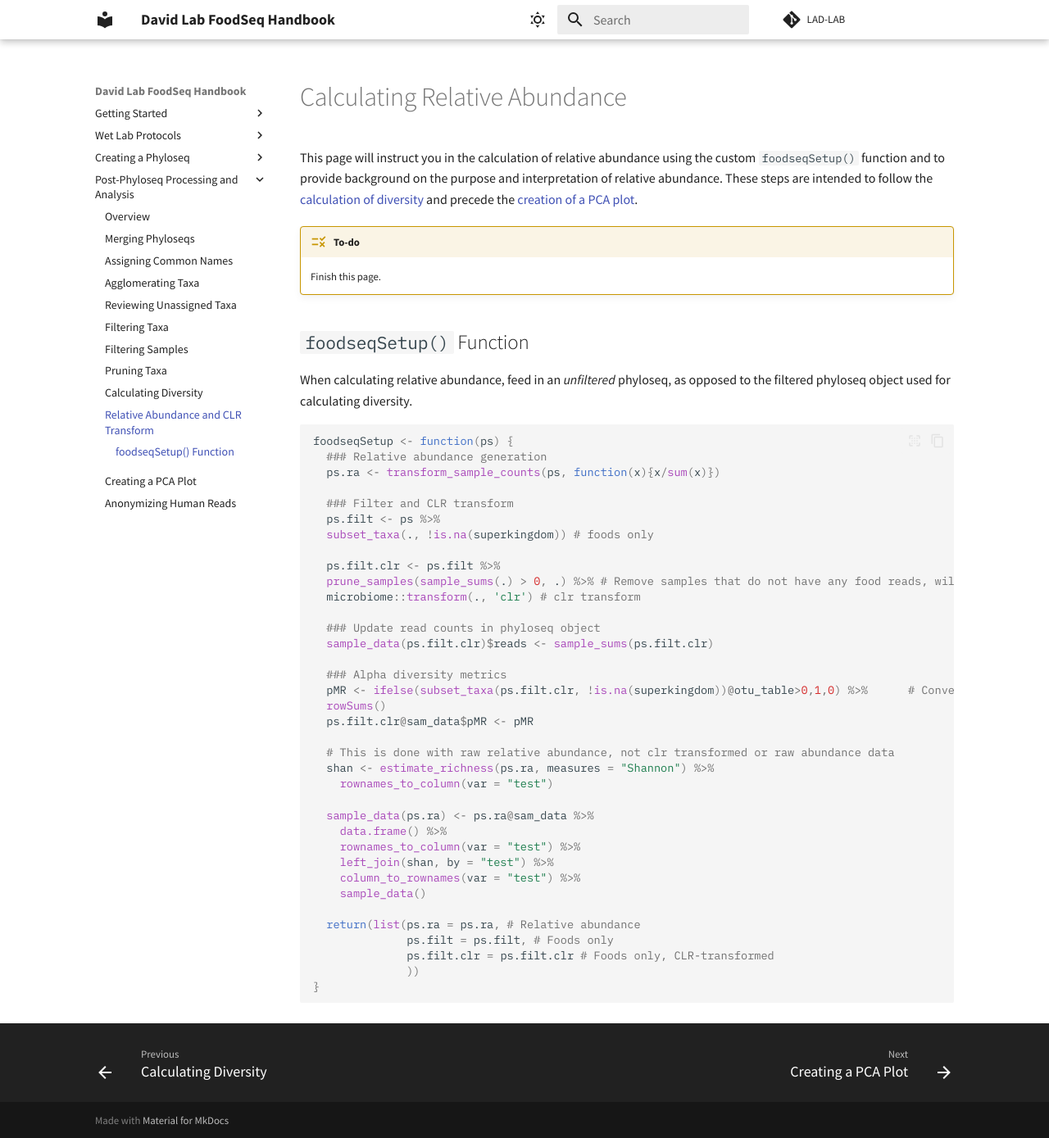
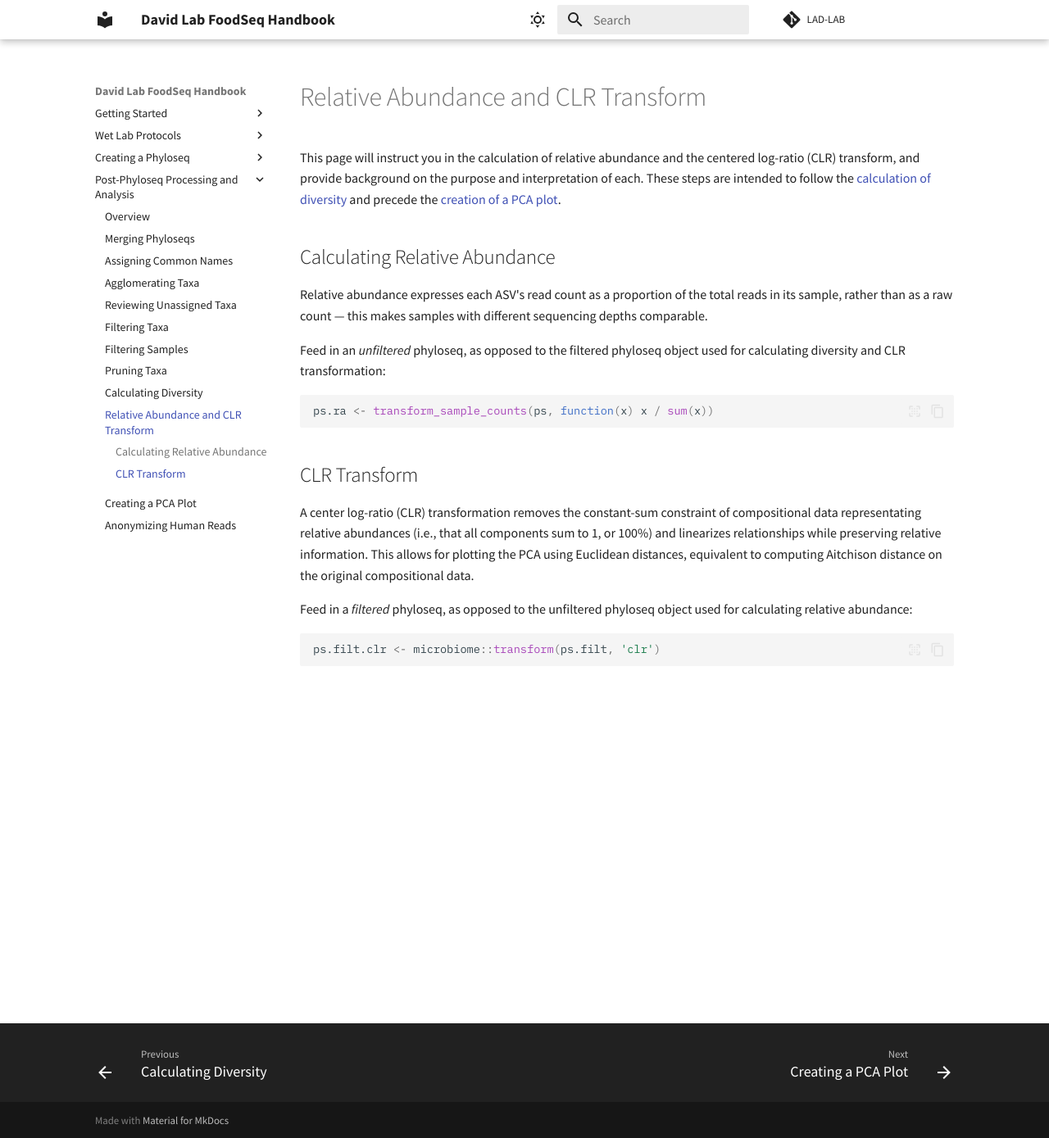
Before and after one commit to LAD-LAB/lad-lab.github.io, an MkDocs documentation site: the page built from docs/abundance.md, in a window 1280 px wide and 1389 px high. Shown: the whole window at 82% size. Built offline with MkDocs 1.6.1 and Material for MkDocs 9.7.7, drawn with Linux system fonts in a browser that asks for light colours.

Commit message:
Replace foodseqSetup() with phyloseq::transform_sample_counts() and microbiome::transform()
Updated documentation to remove use of outdated foodseqSetup() function in favor of phyloseq:: and microbiome:: transformation functions. Instructions written assuming that users follow previous filtering steps.

````diff
--- a/docs/abundance.md
+++ b/docs/abundance.md
@@ -1,50 +1,23 @@
-# Calculating Relative Abundance
+# Relative Abundance and CLR Transform
 
-This page will instruct you in the calculation of relative abundance using the custom `foodseqSetup()` function and to provide background on the purpose and interpretation of relative abundance. These steps are intended to follow the [calculation of diversity](https://lad-lab.github.io/diversity.html) and precede the [creation of a PCA plot](https://lad-lab.github.io/pca.html).
+This page will instruct you in the calculation of relative abundance and the centered log-ratio (CLR) transform, and provide background on the purpose and interpretation of each. These steps are intended to follow the [calculation of diversity](diversity.md) and precede the [creation of a PCA plot](pca.md).
 
-!!! to-do
+## Calculating Relative Abundance
 
-    Finish this page.
+Relative abundance expresses each ASV's read count as a proportion of the total reads in its sample, rather than as a raw count — this makes samples with different sequencing depths comparable.
 
-## `foodseqSetup()` Function
-
-When calculating relative abundance, feed in an *unfiltered* phyloseq, as opposed to the filtered phyloseq object used for calculating diversity.
+Feed in an *_unfiltered_* phyloseq, as opposed to the filtered phyloseq object used for calculating diversity and CLR transformation:
 
 ``` r
-foodseqSetup <- function(ps) {
-  ### Relative abundance generation
-  ps.ra <- transform_sample_counts(ps, function(x){x/sum(x)})
+ps.ra <- transform_sample_counts(ps, function(x) x / sum(x))
+```
 
-  ### Filter and CLR transform
-  ps.filt <- ps %>%
-  subset_taxa(., !is.na(superkingdom)) # foods only
+## CLR Transform
 
-  ps.filt.clr <- ps.filt %>%
-  prune_samples(sample_sums(.) > 0, .) %>% # Remove samples that do not have any food reads, will mess up PCA plot
-  microbiome::transform(., 'clr') # clr transform
+A center log-ratio (CLR) transformation removes the constant-sum constraint of compositional data representating relative abundances (i.e., that all components sum to 1, or 100%) and linearizes relationships while preserving relative information. This allows for plotting the PCA using Euclidean distances, equivalent to computing Aitchison distance on the original compositional data.
 
-  ### Update read counts in phyloseq object
-  sample_data(ps.filt.clr)$reads <- sample_sums(ps.filt.clr)
+Feed in a *_filtered_* phyloseq, as opposed to the unfiltered phyloseq object used for calculating relative abundance:
 
-  ### Alpha diversity metrics
-  pMR <- ifelse(subset_taxa(ps.filt.clr, !is.na(superkingdom))@otu_table>0,1,0) %>%      # Converts OTU table values to presence/absence
-  rowSums()
-  ps.filt.clr@sam_data$pMR <- pMR
-
-  # This is done with raw relative abundance, not clr transformed or raw abundance data
-  shan <- estimate_richness(ps.ra, measures = "Shannon") %>%
-    rownames_to_column(var = "test")
-
-  sample_data(ps.ra) <- ps.ra@sam_data %>%
-    data.frame() %>%
-    rownames_to_column(var = "test") %>%
-    left_join(shan, by = "test") %>%
-    column_to_rownames(var = "test") %>%
-    sample_data()
-
-  return(list(ps.ra = ps.ra, # Relative abundance
-              ps.filt = ps.filt, # Foods only
-              ps.filt.clr = ps.filt.clr # Foods only, CLR-transformed
-              ))
-}
+``` r
+ps.filt.clr <- microbiome::transform(ps.filt, 'clr')
 ```
````
